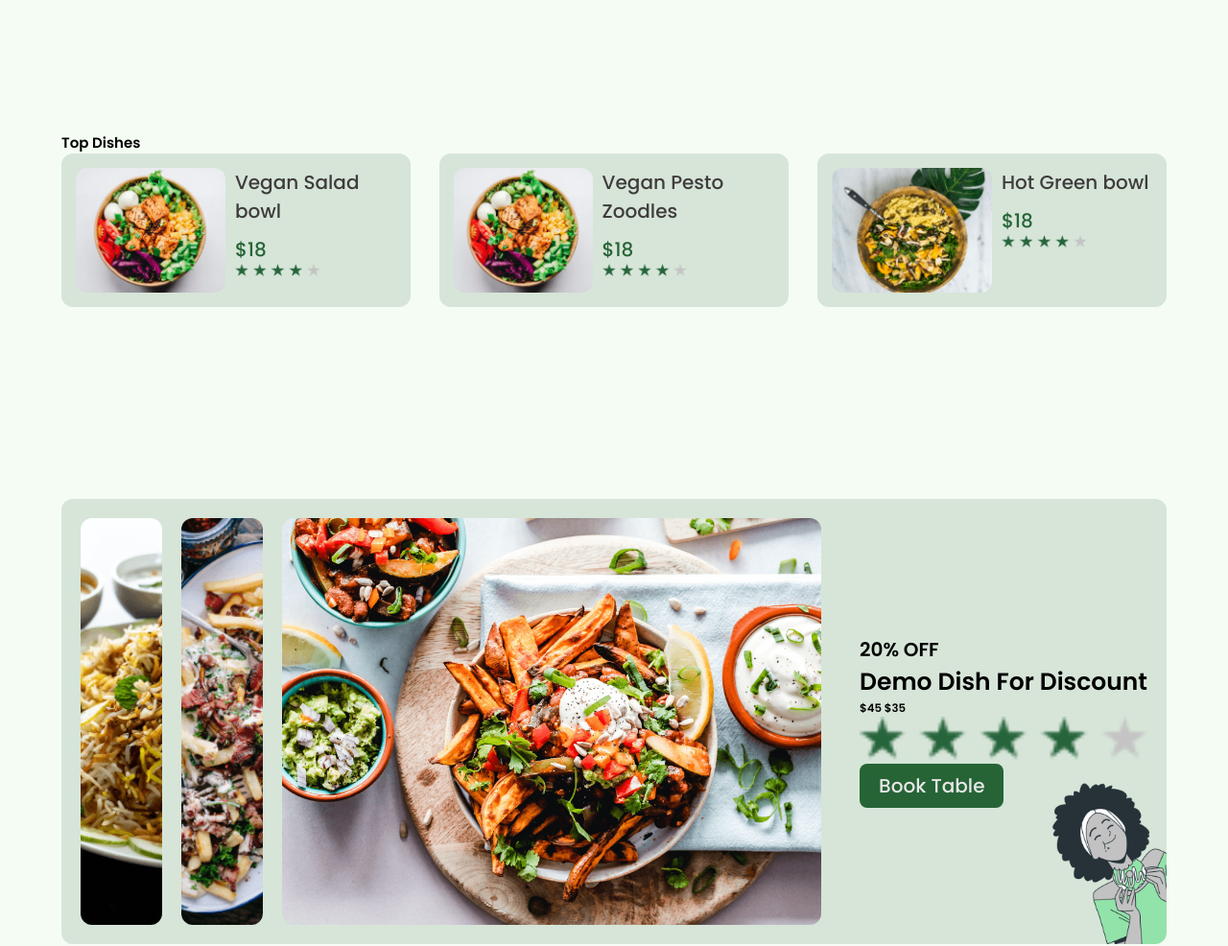
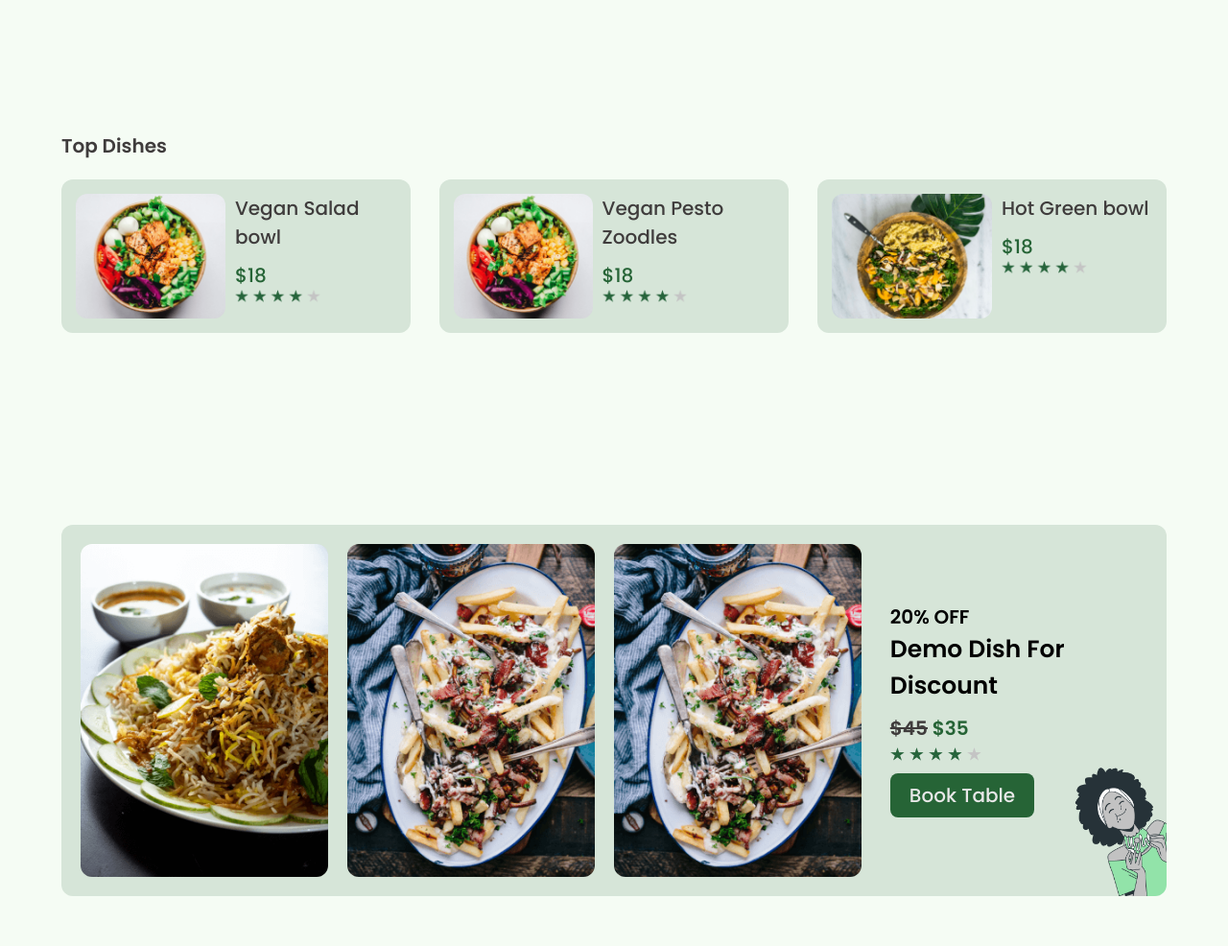
Before and after one commit to wolecodes/Shaif-sCuisineClone, a website built with Vite: page index.html in a window 1280 px wide. Shown: the part 2100-3086 px from the top of the page at 96% size. Built offline with nearby package versions, Linux system fonts and the light colour scheme.

Commit message:
fix image  not displaying

```diff
--- a/css/home.css
+++ b/css/home.css
@@ -163,6 +163,11 @@
     border-radius: 12px;
     object-fit: cover;
 }
+.dish__heading{
+    font-size: 2rem;
+    margin-bottom: 2rem;
+    color: var(--black-2);
+}
 .dish__items__title{
     font-size: 2rem;
     color: var(--black-2);
@@ -190,6 +195,9 @@
         border-radius: 8px;
         gap: 2rem;
     }
+    .dish__heading{
+        font-size: 1.5rem;
+    }
     .dish__itemImg{
         max-width: none;
     }
@@ -206,15 +214,14 @@
     display: flex;
     align-items: center;
     background: var(--lightGreen-1) url(/assets/discount-illustration.png) no-repeat bottom right / 100px;
-    background-size: 150px;
-    gap: 4rem;
+    background-size: 120px;
+    gap: 3rem;
     padding: 2rem;
     margin: 0px auto;
     border-radius: 12px;
 }
 .discount__images{
     display: flex;
-    flex: 1;
     gap: 2rem;
 }
 
@@ -222,12 +229,28 @@
     object-fit: cover;
     border-radius: 12px;
 }
-.discount__right{
-
-}
+/* .discount__right{
+    flex: 5;
+} */
 .discount__text{
     font-size: 2rem;
 }
 .discount__title{
     font-size: 2.5rem;
+    margin-bottom: 1rem;
 }
+.discount__price{
+    font-size: 2rem;
+    margin-bottom: 0.5rem;
+}
+.discount__price .old__price{
+    text-decoration: line-through;
+    color: var(--black-2);
+}
+.discount__price .new__price{
+    color: var(--green1);
+}
+.discount__stars{
+    max-width: max-content;
+    margin-bottom: 1rem;
+}
--- a/index.html
+++ b/index.html
@@ -160,7 +160,7 @@
     <!--End of ourSpecials Section-->
     <section id="dish">
       <div class="container">
-          <h2>Top Dishes</h2>
+          <h2 class="dish__heading">Top Dishes</h2>
           <div class="dish__wrapper">
               <div class="dish__items">
                   <div class="dish__itemImg">
@@ -207,7 +207,7 @@
             <div class="discount__images">
               <div class="discount_img1"><img src="./assets/food-5.png" alt="food image"></div>
               <div class="discount_img2"><img src="./assets/food-4.png" alt="food image"></div>
-              <div class="discount_img3"><img src="./assets/food-3.png" alt="food image"></div>
+              <div class="discount_img3"><img src="./assets/food-4.png" alt="food image"></div>
             </div>
             <div class="discount__right">
               <h3 class="discount__text">20% OFF</h3>
--- a/js/scipt.js
+++ b/js/scipt.js
@@ -25,3 +25,5 @@ const navClose = () => {
 navIconEL.addEventListener('click', navOpen);
 navCloseIcon.addEventListener('click', navClose);
 navBgOverlay.addEventListener('click', navClose);
+
+//AOS animation
```
